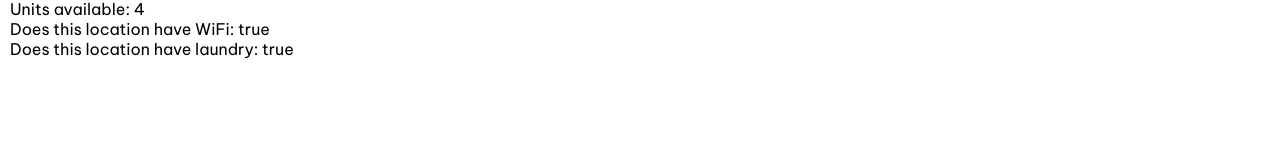
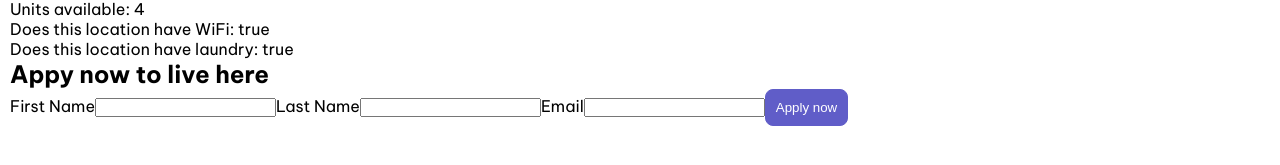
Before and after one commit to sterroso/first-app_01-hello-world, an Angular app: page /details/0 in a window 1280 px wide. Shown: the part 475-640 px from the top of the page. Built offline with nearby package versions, Linux system fonts and the light colour scheme.

Commit message:
section 12: added a form using Angular's forms feature, and connected the data captured in the form to a component using an event handler.

```diff
--- a/src/app/details/details.component.ts
+++ b/src/app/details/details.component.ts
@@ -1,6 +1,7 @@
 import { Component, inject } from '@angular/core';
 import { CommonModule } from '@angular/common';
 import { ActivatedRoute } from '@angular/router';
+import { FormControl, FormGroup, ReactiveFormsModule, Validators } from '@angular/forms';
 
 import { HousingService } from '../housing.service';
 import { HousingLocation } from '../housing-location';
@@ -8,7 +9,7 @@
 @Component({
   selector: 'app-details',
   standalone: true,
-  imports: [CommonModule],
+  imports: [CommonModule, ReactiveFormsModule],
   template: `
     <article>
       <img
@@ -29,6 +30,21 @@
           <li>Does this location have laundry: {{ housingLocation?.laundry }}</li>
         </ul>
       </section>
+      <section class="listing-apply">
+        <h2 class="section-heading">Appy now to live here</h2>
+        <form [formGroup]="applyForm" (submit)="submitApplication()">
+          <label for="first-name">First Name</label>
+          <input type="text" id="first-name" formControlName="firstName" />
+
+          <label for="last-name">Last Name</label>
+          <input type="text" id="last-name" formControlName="lastName" />
+
+          <label for="email">Email</label>
+          <input type="email" id="email" formControlName="email" />
+
+          <button type="submit" class="primary">Apply now</button>
+        </form>
+      </section>
     </article>
   `,
   styles: ``
@@ -38,8 +54,22 @@
   private _housingService: HousingService = inject(HousingService);
   housingLocation: HousingLocation | undefined;
 
+  applyForm: FormGroup = new FormGroup({
+    firstName: new FormControl<string>('', [Validators.minLength(1)]),
+    lastName: new FormControl<string>('', [Validators.minLength(1)]),
+    email: new FormControl<string>('', [Validators.minLength(1), Validators.email]),
+  });
+
   constructor() {
     const housingLocationId = Number(this._route.snapshot.params['id']);
     this.housingLocation = this._housingService.getHousingLocationById(housingLocationId);
   }
+
+  submitApplication(): void {
+    this._housingService.submitApplication(
+      this.applyForm.value.firstName ?? '',
+      this.applyForm.value.lastName ?? '',
+      this.applyForm.value.email ?? ''
+    );
+  }
 }
--- a/src/app/housing.service.ts
+++ b/src/app/housing.service.ts
@@ -120,4 +120,8 @@
   getHousingLocationById(id: number): HousingLocation | undefined {
     return this.housingLocationList.find((location) => location.id === id);
   }
+
+  submitApplication(firstName: string, lastName: string, email: string): void {
+    console.log(`Home application received: ${firstName} ${lastName}, ${email}.`);
+  }
 }
```
